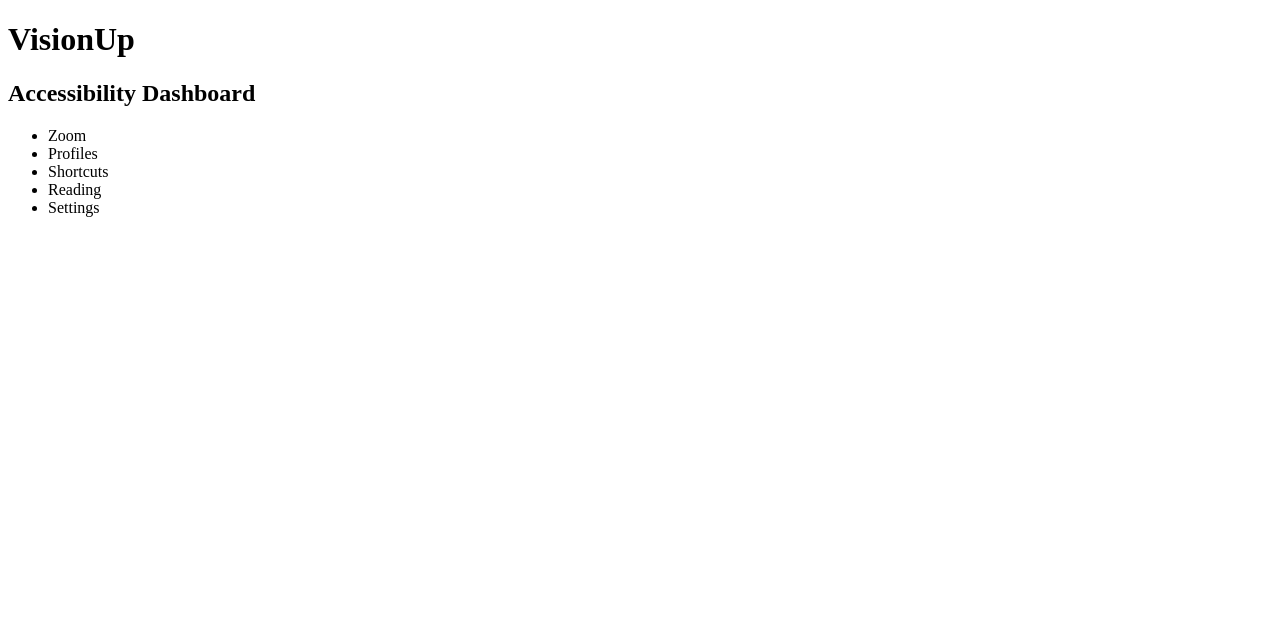
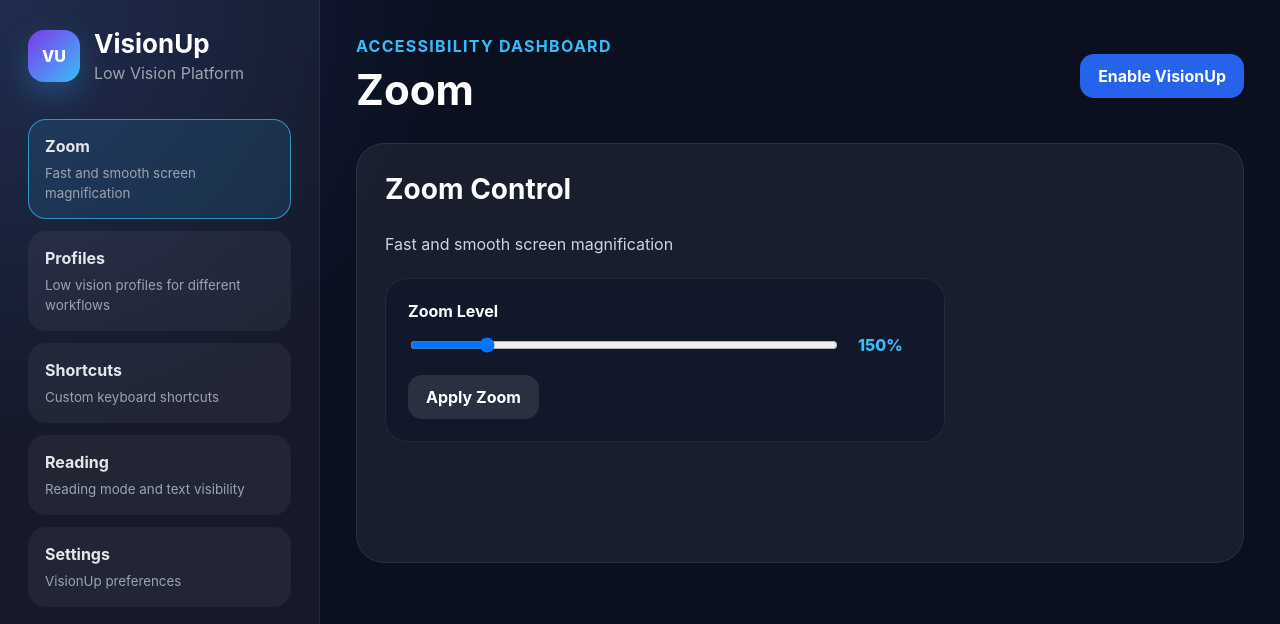
Before and after one commit to umidbek-ua/visionup, a React (Vite) app in the folder visionup-app/: page / in a window 1280 px wide. Shown: the top 624 px of the page. Built offline with nearby package versions, Linux system fonts and the light colour scheme.

Commit message:
Build VisionUp dashboard UI

```diff
--- a/visionup-app/src/App.css
+++ b/visionup-app/src/App.css
@@ -1,116 +1,198 @@
-.logo.vite:hover {
-  filter: drop-shadow(0 0 2em #747bff);
+:root {
+  font-family: Inter, system-ui, -apple-system, BlinkMacSystemFont, "Segoe UI", sans-serif;
+  color: #ffffff;
+  background: #0b1020;
 }
 
-.logo.react:hover {
-  filter: drop-shadow(0 0 2em #61dafb);
-}
-:root {
-  font-family: Inter, Avenir, Helvetica, Arial, sans-serif;
-  font-size: 16px;
-  line-height: 24px;
-  font-weight: 400;
-
-  color: #0f0f0f;
-  background-color: #f6f6f6;
-
-  font-synthesis: none;
-  text-rendering: optimizeLegibility;
-  -webkit-font-smoothing: antialiased;
-  -moz-osx-font-smoothing: grayscale;
-  -webkit-text-size-adjust: 100%;
+* {
+  box-sizing: border-box;
 }
 
-.container {
+body {
   margin: 0;
-  padding-top: 10vh;
+  background: #0b1020;
+}
+
+button {
+  font: inherit;
+}
+
+.app-shell {
+  min-height: 100vh;
   display: flex;
-  flex-direction: column;
-  justify-content: center;
-  text-align: center;
+  background:
+    radial-gradient(circle at top left, rgba(77, 124, 254, 0.18), transparent 30%),
+    #0b1020;
+  color: #ffffff;
+}
+
+.sidebar {
+  width: 320px;
+  padding: 28px;
+  border-right: 1px solid rgba(255, 255, 255, 0.08);
+  background: rgba(255, 255, 255, 0.04);
+}
+
+.brand {
+  display: flex;
+  gap: 14px;
+  align-items: center;
+  margin-bottom: 36px;
 }
 
 .logo {
-  height: 6em;
-  padding: 1.5em;
-  will-change: filter;
-  transition: 0.75s;
+  width: 52px;
+  height: 52px;
+  border-radius: 16px;
+  display: grid;
+  place-items: center;
+  font-weight: 800;
+  background: linear-gradient(135deg, #7c3aed, #38bdf8);
+  box-shadow: 0 12px 30px rgba(56, 189, 248, 0.25);
 }
 
-.logo.tauri:hover {
-  filter: drop-shadow(0 0 2em #24c8db);
+.brand h1 {
+  margin: 0;
+  font-size: 26px;
 }
 
-.row {
-  display: flex;
-  justify-content: center;
+.brand p {
+  margin: 4px 0 0;
+  color: #9ca3af;
 }
 
-a {
-  font-weight: 500;
-  color: #646cff;
-  text-decoration: inherit;
+.menu {
+  display: grid;
+  gap: 12px;
 }
 
-a:hover {
-  color: #535bf2;
-}
-
-h1 {
-  text-align: center;
-}
-
-input,
-button {
-  border-radius: 8px;
+.menu-item {
+  width: 100%;
+  text-align: left;
   border: 1px solid transparent;
-  padding: 0.6em 1.2em;
-  font-size: 1em;
-  font-weight: 500;
-  font-family: inherit;
-  color: #0f0f0f;
-  background-color: #ffffff;
-  transition: border-color 0.25s;
-  box-shadow: 0 2px 2px rgba(0, 0, 0, 0.2);
-}
-
-button {
+  border-radius: 18px;
+  padding: 16px;
+  color: #e5e7eb;
+  background: rgba(255, 255, 255, 0.05);
   cursor: pointer;
 }
 
-button:hover {
-  border-color: #396cd8;
-}
-button:active {
-  border-color: #396cd8;
-  background-color: #e8e8e8;
+.menu-item span {
+  display: block;
+  font-weight: 700;
+  margin-bottom: 6px;
 }
 
-input,
-button {
-  outline: none;
+.menu-item small {
+  color: #9ca3af;
 }
 
-#greet-input {
-  margin-right: 5px;
+.menu-item:hover,
+.menu-item.active {
+  border-color: rgba(56, 189, 248, 0.7);
+  background: rgba(56, 189, 248, 0.12);
 }
 
-@media (prefers-color-scheme: dark) {
-  :root {
-    color: #f6f6f6;
-    background-color: #2f2f2f;
-  }
+.content {
+  flex: 1;
+  padding: 36px;
+}
 
-  a:hover {
-    color: #24c8db;
-  }
+.topbar {
+  display: flex;
+  justify-content: space-between;
+  align-items: center;
+  margin-bottom: 28px;
+}
 
-  input,
-  button {
-    color: #ffffff;
-    background-color: #0f0f0f98;
-  }
-  button:active {
-    background-color: #0f0f0f69;
-  }
+.eyebrow {
+  margin: 0 0 8px;
+  color: #38bdf8;
+  font-weight: 700;
+  letter-spacing: 0.08em;
+  text-transform: uppercase;
 }
+
+.topbar h2 {
+  margin: 0;
+  font-size: 42px;
+}
+
+.primary-button,
+.secondary-button {
+  border: 0;
+  border-radius: 14px;
+  padding: 12px 18px;
+  color: #ffffff;
+  background: #2563eb;
+  cursor: pointer;
+  font-weight: 700;
+}
+
+.secondary-button {
+  background: rgba(255, 255, 255, 0.1);
+}
+
+.panel {
+  min-height: 420px;
+  border-radius: 28px;
+  padding: 28px;
+  background: rgba(255, 255, 255, 0.06);
+  border: 1px solid rgba(255, 255, 255, 0.08);
+}
+
+.panel h3 {
+  margin-top: 0;
+  font-size: 28px;
+}
+
+.panel p {
+  color: #cbd5e1;
+}
+
+.control-card {
+  margin-top: 24px;
+  max-width: 560px;
+  padding: 22px;
+  border-radius: 22px;
+  background: rgba(15, 23, 42, 0.8);
+  border: 1px solid rgba(255, 255, 255, 0.08);
+}
+
+.control-card label {
+  display: block;
+  margin-bottom: 14px;
+  font-weight: 700;
+}
+
+.range-row {
+  display: flex;
+  align-items: center;
+  gap: 18px;
+  margin-bottom: 20px;
+}
+
+.range-row input {
+  flex: 1;
+}
+
+.range-row span {
+  min-width: 64px;
+  font-weight: 800;
+  color: #38bdf8;
+}
+
+.grid {
+  display: grid;
+  grid-template-columns: repeat(3, minmax(160px, 1fr));
+  gap: 18px;
+  margin-top: 24px;
+}
+
+.profile-card {
+  padding: 24px;
+  border-radius: 22px;
+  background: rgba(15, 23, 42, 0.8);
+  border: 1px solid rgba(255, 255, 255, 0.08);
+  font-weight: 700;
+}
--- a/visionup-app/src/App.tsx
+++ b/visionup-app/src/App.tsx
@@ -1,18 +1,102 @@
+import { useState } from "react";
+import "./App.css";
+
+type Section = "zoom" | "profiles" | "shortcuts" | "reading" | "settings";
+
 function App() {
+  const [activeSection, setActiveSection] = useState<Section>("zoom");
+
+  const menuItems: { id: Section; label: string; description: string }[] = [
+    { id: "zoom", label: "Zoom", description: "Fast and smooth screen magnification" },
+    { id: "profiles", label: "Profiles", description: "Low vision profiles for different workflows" },
+    { id: "shortcuts", label: "Shortcuts", description: "Custom keyboard shortcuts" },
+    { id: "reading", label: "Reading", description: "Reading mode and text visibility" },
+    { id: "settings", label: "Settings", description: "VisionUp preferences" },
+  ];
+
+  const activeItem = menuItems.find((item) => item.id === activeSection);
+
   return (
-    <div>
-      <h1>VisionUp</h1>
+    <main className="app-shell">
+      <aside className="sidebar">
+        <div className="brand">
+          <div className="logo">VU</div>
+          <div>
+            <h1>VisionUp</h1>
+            <p>Low Vision Platform</p>
+          </div>
+        </div>
 
-      <h2>Accessibility Dashboard</h2>
+        <nav className="menu">
+          {menuItems.map((item) => (
+            <button
+              key={item.id}
+              className={`menu-item ${activeSection === item.id ? "active" : ""}`}
+              onClick={() => setActiveSection(item.id)}
+            >
+              <span>{item.label}</span>
+              <small>{item.description}</small>
+            </button>
+          ))}
+        </nav>
+      </aside>
 
-      <ul>
-        <li>Zoom</li>
-        <li>Profiles</li>
-        <li>Shortcuts</li>
-        <li>Reading</li>
-        <li>Settings</li>
-      </ul>
-    </div>
+      <section className="content">
+        <header className="topbar">
+          <div>
+            <p className="eyebrow">Accessibility Dashboard</p>
+            <h2>{activeItem?.label}</h2>
+          </div>
+
+          <button className="primary-button">Enable VisionUp</button>
+        </header>
+
+        <div className="panel">
+          <h3>{activeItem?.label} Control</h3>
+          <p>{activeItem?.description}</p>
+
+          {activeSection === "zoom" && (
+            <div className="control-card">
+              <label>Zoom Level</label>
+              <div className="range-row">
+                <input type="range" min="100" max="400" defaultValue="150" />
+                <span>150%</span>
+              </div>
+              <button className="secondary-button">Apply Zoom</button>
+            </div>
+          )}
+
+          {activeSection === "profiles" && (
+            <div className="grid">
+              <div className="profile-card">Reading Profile</div>
+              <div className="profile-card">Coding Profile</div>
+              <div className="profile-card">Browsing Profile</div>
+            </div>
+          )}
+
+          {activeSection === "shortcuts" && (
+            <div className="control-card">
+              <p>Default Shortcut: Control + Option + Z</p>
+              <button className="secondary-button">Customize Shortcut</button>
+            </div>
+          )}
+
+          {activeSection === "reading" && (
+            <div className="control-card">
+              <p>Reading Mode improves text visibility and reduces eye strain.</p>
+              <button className="secondary-button">Enable Reading Mode</button>
+            </div>
+          )}
+
+          {activeSection === "settings" && (
+            <div className="control-card">
+              <p>Manage VisionUp preferences and accessibility behavior.</p>
+              <button className="secondary-button">Open Settings</button>
+            </div>
+          )}
+        </div>
+      </section>
+    </main>
   );
 }
 
```
